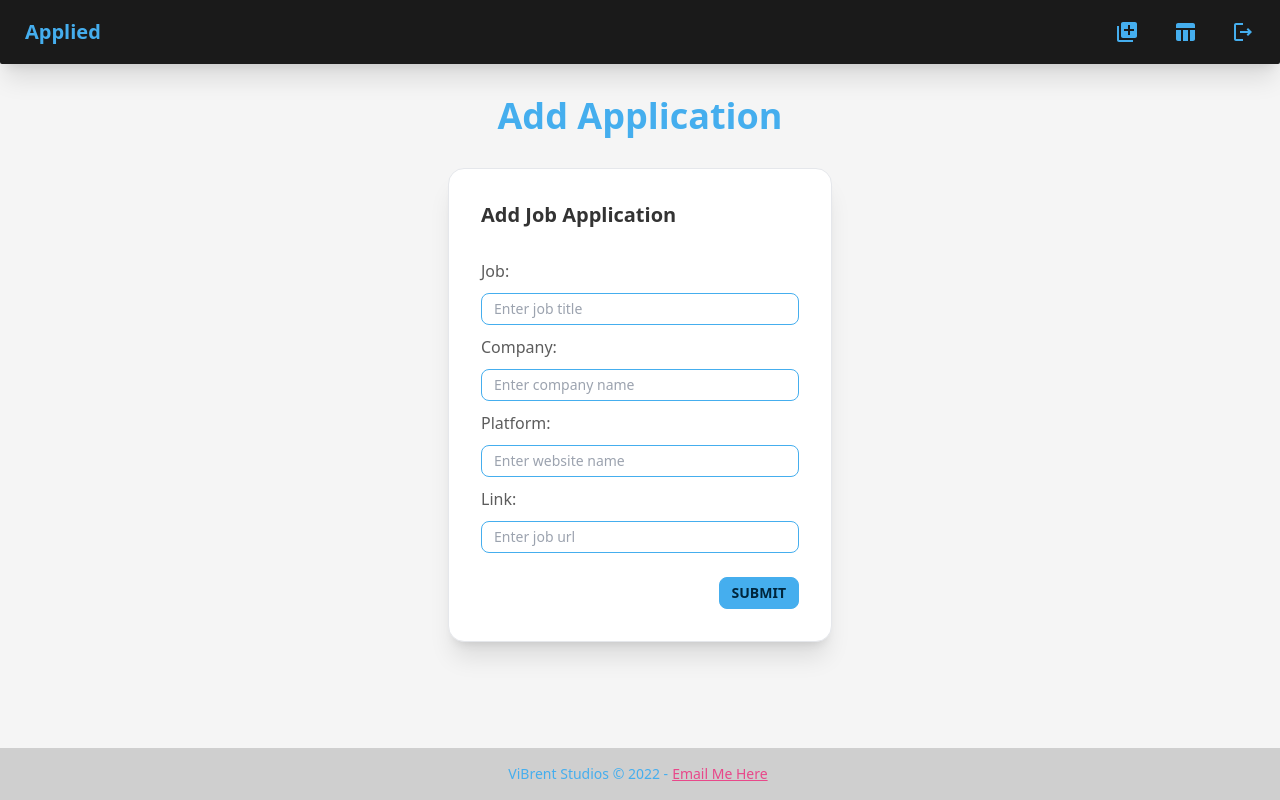
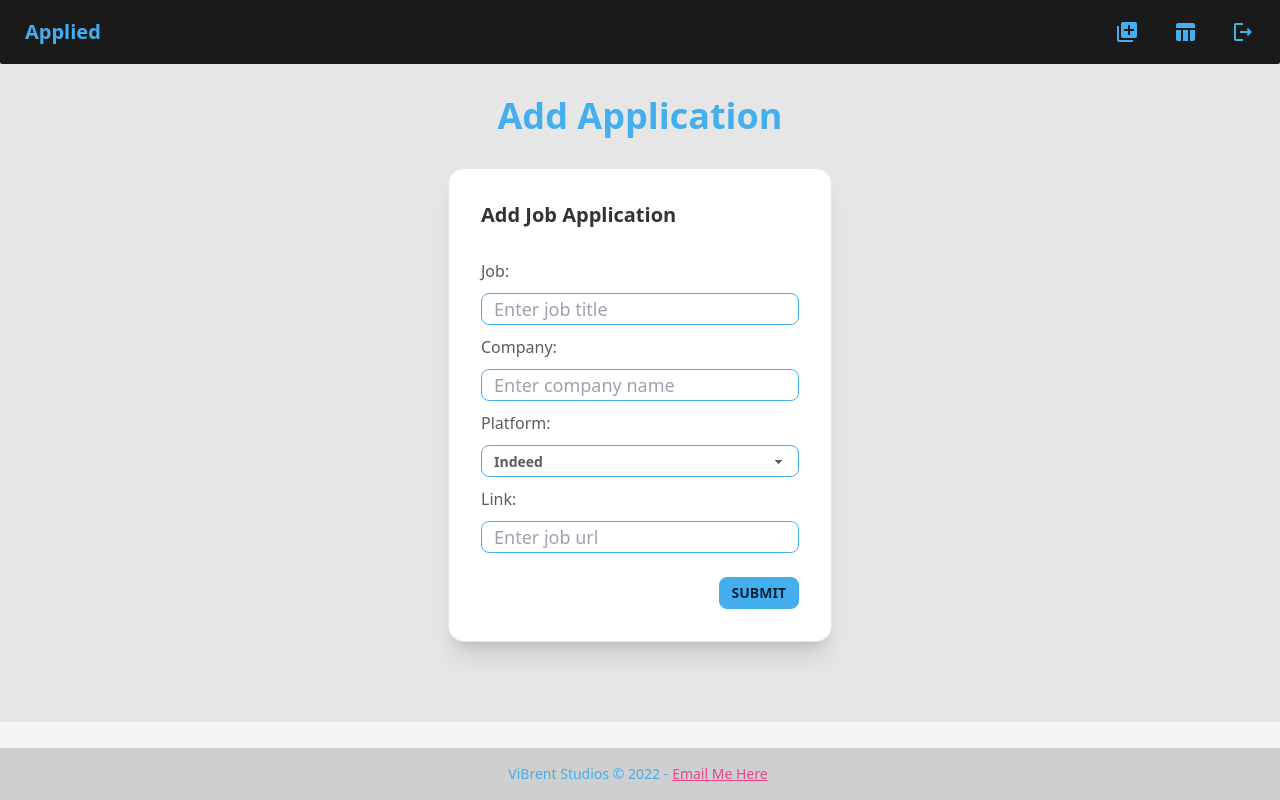
Before and after one commit to vibrentcarey/Applied, a Next.js app: page /add in a window 1280 px wide. Built offline with nearby package versions, Linux system fonts and the light colour scheme; no server answers; sample sign-in values are in the browser's storage.

Commit message:
Edit mongo data object and form

```diff
--- a/components/PageWrapper.tsx
+++ b/components/PageWrapper.tsx
@@ -2,7 +2,7 @@ import React from 'react';
 
 const PageWrapper = ({children}) => {
   return (
-    <div className='px-4 sm:px-8 md:px-12 w-full'>
+    <div className='px-4 sm:px-8 md:px-12 w-full bg-base-200'>
       {children}
     </div>
   );
--- a/pages/add.tsx
+++ b/pages/add.tsx
@@ -4,7 +4,7 @@ import * as Yup from "yup";
 import axios from "axios";
 import { useRouter } from "next/router";
 import { getSession } from "next-auth/client";
-import uuid from 'react-uuid'
+import uuid from "react-uuid";
 const Add = ({ session }) => {
   const router = useRouter();
 
@@ -24,13 +24,14 @@ const Add = ({ session }) => {
     } else {
       router.replace("/auth");
     }
-  }, [session, router,]);
+  }, [session, router]);
 
   const formik = useFormik({
     initialValues: {
       job: "",
       company: "",
-      platform: "",
+      platform: "indeed",
+      otherPlatform: "",
       link: "",
       date: "",
     },
@@ -46,6 +47,9 @@ const Add = ({ session }) => {
         .min(3, "Must have 3 characters")
         .max(30, "Must be 20 characters or less")
         .required("Reason is required"),
+      otherPlatform: Yup.string()
+        .min(3, "Must have 3 characters")
+        .max(30, "Must be 20 characters or less"),
       link: Yup.string()
         .min(5, "Must have 5 characters")
         .required("Link is required"),
@@ -58,16 +62,22 @@ const Add = ({ session }) => {
         job: values.job,
         company: values.company,
         platform: values.platform,
+        otherPlatform: values.otherPlatform,
         link: values.link,
         date: values.date,
         user: session.user.email,
+        status: "pending",
       };
       createHabit(streakInfo);
     },
   });
+
+
   return (
     <section className="flex flex-col items-center ">
-      <h1 className="mt-8 text-center text-4xl font-bold text-primary">Add Application</h1>
+      <h1 className="mt-8 text-center text-4xl font-bold text-primary">
+        Add Application
+      </h1>
       <form
         className="card w-full bg-base-100 shadow-xl mt-8 mb-20 border max-w-xs md:max-w-sm"
         onSubmit={formik.handleSubmit}
@@ -78,7 +88,7 @@ const Add = ({ session }) => {
           <input
             type="text"
             placeholder="Enter job title"
-            className="input input-bordered input-primary input-sm w-full max-w-xs"
+            className="input input-bordered input-primary input-sm text-lg w-full max-w-xs"
             value={formik.values.job}
             onChange={formik.handleChange}
             id="job"
@@ -87,27 +97,38 @@ const Add = ({ session }) => {
           <input
             type="text"
             placeholder="Enter company name"
-            className="input input-bordered input-primary input-sm w-full max-w-xs"
+            className="input input-bordered input-primary input-sm text-lg w-full max-w-xs"
             value={formik.values.company}
             onChange={formik.handleChange}
             id="company"
           />
 
           <label htmlFor="start">Platform:</label>
-          <input
-            type="text"
-            placeholder="Enter website name"
-            className="input input-bordered input-primary input-sm w-full max-w-xs"
-            value={formik.values.platform}
+          <select
+            className="select select-sm max-w-xs select-primary"
             onChange={formik.handleChange}
             id="platform"
-          />
+          >
+            <option disabled>Hiring Platform</option>
+            <option value="indeed">Indeed</option>
+            <option value="linkedin">LinkedIn</option>
+            <option value="glassdoor">Glassdoor</option>
+            <option value="other">Other</option>
+          </select>
+          {formik.values.platform === "other" && (
+            <input
+              className="input input-primary input-sm"
+              id="otherPlatform"
+              onChange={formik.handleChange}
+              placeholder="Please specify"
+            />
+          )}
 
           <label htmlFor="start">Link:</label>
           <input
             type="text"
             placeholder="Enter job url"
-            className="input input-bordered input-primary input-sm w-full max-w-xs"
+            className="input input-bordered input-primary input-sm text-lg w-full max-w-xs"
             value={formik.values.link}
             onChange={formik.handleChange}
             id="link"
--- a/pages/auth.js
+++ b/pages/auth.js
@@ -72,7 +72,7 @@ const Auth = ({ session }) => {
               </label>
               <input
                 type="text"
-                className="input input-bordered input-primary input-sm"
+                className="input input-bordered input-primary input-sm text-lg"
                 value={formik.values.email}
                 onChange={formik.handleChange}
                 id="email"
@@ -91,7 +91,7 @@ const Auth = ({ session }) => {
                 id="password"
                 placeholder="Enter your password"
                 error={formik.touched.password && formik.errors.password}
-                onBlur={formik.handleBlur} className="input input-bordered input-primary input-sm" />
+                onBlur={formik.handleBlur} className="input input-bordered input-primary input-sm text-lg" />
               <p>{formik.touched.password && formik.errors.password}</p>
             </div>
             <div className="form-control mt-6">
--- a/pages/index.js
+++ b/pages/index.js
@@ -15,8 +15,7 @@ export default function Home({ session }) {
     }
   }, [session, router]);
   return (
-
-    <main>
+    <main className=''>
       <Hero />
     </main>
   )
--- a/pages/jobs.tsx
+++ b/pages/jobs.tsx
@@ -1,6 +1,6 @@
 import React, { useEffect, useState } from "react";
 import axios from "axios";
-import { SiIndeed, SiLinkedin } from "react-icons/si";
+import { SiIndeed, SiLinkedin, SiGlassdoor } from "react-icons/si";
 import { HiExternalLink } from "react-icons/hi";
 import { CgSearchLoading } from "react-icons/cg";
 import { getSession } from "next-auth/client";
@@ -19,7 +19,7 @@ const Jobs = ({ session }) => {
   const [modalMessage, setModalMessage] = useState("");
   const [modalId, setModalId] = useState(null);
   const [modalMode, setModalMode] = useState("");
-  const [select, setSelect] = useState("pending");
+  const [selectStatus, setSelectStatus] = useState("pending");
   const router = useRouter();
 
   const loadData = async (email) => {
@@ -33,7 +33,7 @@ const Jobs = ({ session }) => {
     }
   };
 
-  console.log(habits);
+  console.log(selectStatus);
   useEffect(() => {
     if (session) {
       loadData(session.user.email);
@@ -56,6 +56,12 @@ const Jobs = ({ session }) => {
           <SiLinkedin />
         </td>
       );
+    } else if (text === "glassdoor") {
+      return (
+        <td className="text-primary">
+          <SiGlassdoor/>
+        </td>
+      );
     } else {
       return <td>{text}</td>;
     }
@@ -74,31 +80,42 @@ const Jobs = ({ session }) => {
 
   const handleChange = (event) => {
     console.log(event.target.value);
-
-    setSelect(event.target.value);
+    setSelectStatus(event.target.value);
   };
 
   const confirmEdit = (id) => {
     setModalId(id);
     setModalMode("edit");
     setModalMessage(
-      <select class="select select-sm max-w-xs select-primary" onChange={handleChange}>
-        <option disabled >
-          Update Status
-        </option>
-        <option value='pending'>Pending</option>
-        <option value='not'>Not Accepted</option>
-        <option value='interview'>Interview</option>
+      <select
+        class="select select-sm max-w-xs select-primary"
+        onChange={handleChange}
+      >
+        <option disabled>Update Status</option>
+        <option value="pending">Pending</option>
+        <option value="not accepted">Not Accepted</option>
+        <option value="interview">Interview</option>
       </select>
     );
     setShowModal(true);
   };
 
-
-
   const deleteJob = (id) => {
     axios
       .delete("/api/handlers", { data: { id, user: session.user.email } })
+      .then((res) => {
+        loadData(session.user.email);
+        closeModal();
+      });
+  };
+
+  const editJob = (id) => {
+    axios
+      .put("/api/handlers", {
+        id,
+        status: selectStatus,
+        user: session.user.email,
+      })
       .then((res) => {
         loadData(session.user.email);
         closeModal();
@@ -110,7 +127,7 @@ const Jobs = ({ session }) => {
       deleteJob(id);
     }
     if (modalMode === "edit") {
-      // editJob(id);
+      editJob(id);
     }
   };
   return (
@@ -157,11 +174,21 @@ const Jobs = ({ session }) => {
                     {textToLogo(habit.platform)}
                     <td>12/16/2020</td>
                     <td>
-                      <a href="">
+                      <a href={habit.link} target="_blank" rel="noreferrer">
                         <HiExternalLink className="text-secondary text-lg" />
                       </a>
                     </td>
-                    <td className="text-primary">Pending</td>
+                    <td
+                      className={`${
+                        habit.status === "pending"
+                          ? "text-primary"
+                          : "text-secondary"
+                      } ${
+                        habit.status === "interview" && "text-green-500"
+                      } capitalize`}
+                    >
+                      {habit.status}
+                    </td>
                     <td>
                       <FaEdit
                         className="hover:cursor-pointer"
--- a/utils/database.js
+++ b/utils/database.js
@@ -25,11 +25,23 @@ export async function getHabits(req, res) {
 }
 
 export async function addHabit(req, res) {
+  let { id, job, company, platform, otherPlatform, link, status, user } = req.body
+console.log('fefgergregergre', otherPlatform, platform)
+  platform = platform === 'other' ? otherPlatform : platform
+  const newJob = {
+    id,
+    job,
+    company,
+    platform,
+    link,
+    status,
+    user
+  }
   try {
     // connect to the database
     const { db } = await connectToDatabase();
     // add the post
-    await db.collection('habits').insertOne(req.body);
+    await db.collection('habits').insertOne(newJob);
     // return a message
     return res.json({
       message: 'Habit added successfully',
@@ -46,14 +58,14 @@ export async function addHabit(req, res) {
 
 export async function deleteHabit(req, res) {
 
-  const { title, user } = req.body;
+  const { id, user } = req.body;
   try {
     // Connecting to the database
     const { db } = await connectToDatabase();
     // deleting the habit
     await db.collection('habits').deleteOne({
       user,
-      title
+      id
     });
     // returning a message
     return res.json({
@@ -71,12 +83,13 @@ export async function deleteHabit(req, res) {
 
 export async function updateHabit(req, res) {
   const { id, user, status } = req.body;
+  console.log(status)
   try {
     // connect to the database
     const { db } = await connectToDatabase();
     // update the length of streak
     await db.collection('habits').updateOne(
-      { title, user },
+      { id, user },
       { $set: { status: status } }
     );
     // return a message
```
